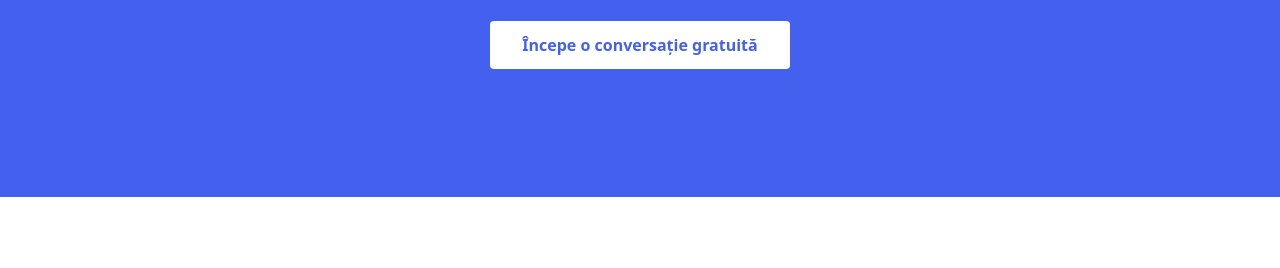
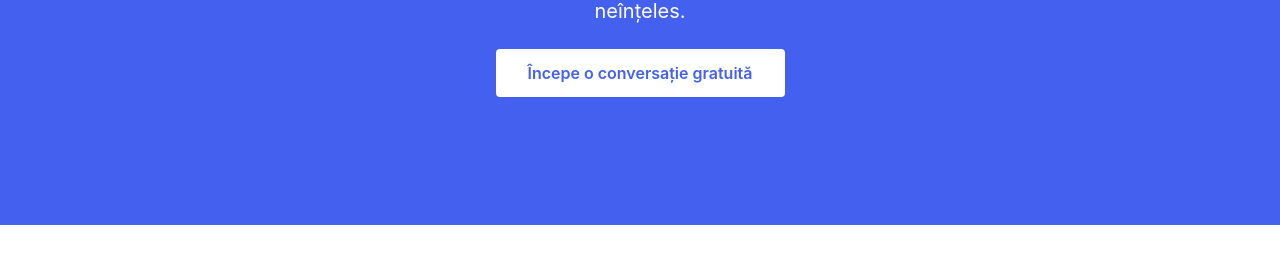
Before and after one commit to claudiunicolaa/nicobot.ro, a website: page public/index.html in a window 1280 px wide. Shown: the part 339-607 px from the top of the page. Drawn offline with nearby package versions, Linux system fonts and the light colour scheme.

Commit message:
specify font-family

```diff
--- a/public/styles/main.css
+++ b/public/styles/main.css
@@ -3,6 +3,11 @@
 	--secondary-blue: #4361EE;
 	--dark-gray: #212529;
 	--light-gray: #F8F9FA;
+}
+
+/* base typography */
+body {
+	font-family: -apple-system, BlinkMacSystemFont, "Segoe UI", Roboto, "Helvetica Neue", Arial, sans-serif;
 }
 
 /* custom color classes */
```
